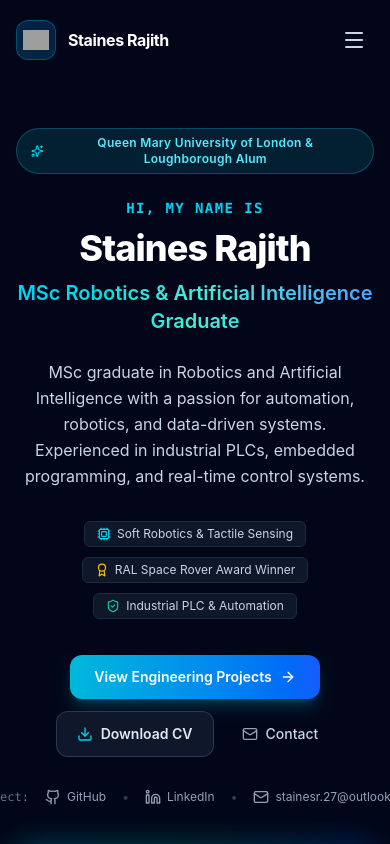
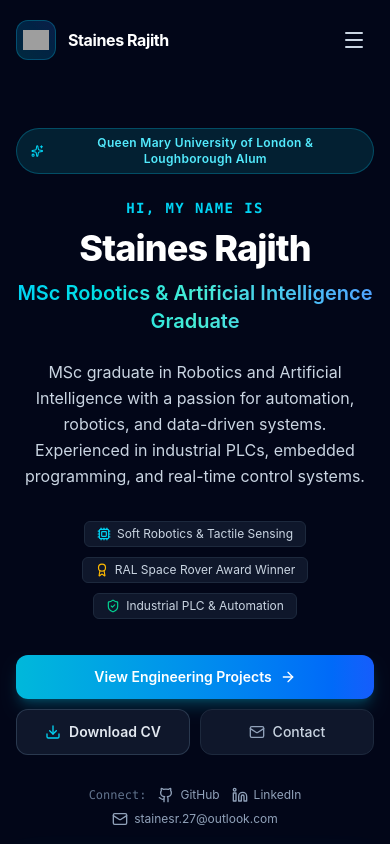
Before and after one commit to Spades2002/My-Website-, a React (Vite) app: page / in a window 390 px wide. Shown: the top 844 px of the page. Built offline with nearby package versions, Linux system fonts and the light colour scheme; grey boxes are pictures that could not be loaded.

Commit message:
fix: improve mobile layout responsiveness
Adjust container constraints and button sizing to prevent horizontal overflow and ensure consistent alignment on smaller screens.

```diff
--- a/src/App.tsx
+++ b/src/App.tsx
@@ -18,12 +18,12 @@ export default function App() {
   const [docsModalOpen, setDocsModalOpen] = useState(false);
 
   return (
-    <div className="min-h-screen bg-slate-950 text-slate-100 flex flex-col font-sans selection:bg-cyan-500 selection:text-white">
+    <div className="min-h-screen bg-slate-950 text-slate-100 flex flex-col font-sans selection:bg-cyan-500 selection:text-white overflow-x-hidden w-full max-w-full">
       {/* Navigation */}
       <Navbar onOpenDocs={() => setDocsModalOpen(true)} />
 
       {/* Main Content Sections */}
-      <main className="flex-1">
+      <main className="flex-1 w-full max-w-full overflow-x-hidden">
         <Hero onOpenDocs={() => setDocsModalOpen(true)} />
         <About />
         <SkillsMatrix />
--- a/src/components/Hero.tsx
+++ b/src/components/Hero.tsx
@@ -58,10 +58,10 @@ export const Hero: React.FC<HeroProps> = ({ onOpenDocs }) => {
             </div>
 
             {/* CTA Buttons */}
-            <div className="flex flex-wrap items-center justify-center lg:justify-start gap-3 pt-3">
+            <div className="flex flex-wrap items-center justify-center lg:justify-start gap-2.5 sm:gap-3 pt-3">
               <a
                 href="#projects"
-                className="inline-flex items-center gap-2 px-6 py-3 rounded-xl bg-gradient-to-r from-cyan-500 to-blue-600 hover:from-cyan-400 hover:to-blue-500 text-white font-semibold text-sm shadow-lg shadow-cyan-500/25 transition-all hover:scale-[1.02] active:scale-95"
+                className="w-full sm:w-auto justify-center inline-flex items-center gap-2 px-5 sm:px-6 py-3 rounded-xl bg-gradient-to-r from-cyan-500 to-blue-600 hover:from-cyan-400 hover:to-blue-500 text-white font-semibold text-sm shadow-lg shadow-cyan-500/25 transition-all hover:scale-[1.02] active:scale-95"
               >
                 <span>View Engineering Projects</span>
                 <ArrowRight className="w-4 h-4" />
@@ -70,7 +70,7 @@ export const Hero: React.FC<HeroProps> = ({ onOpenDocs }) => {
               <a
                 href={PORTFOLIO_DATA.profile.cvUrl}
                 download="Staines_Rajith_CV.pdf"
-                className="inline-flex items-center gap-2 px-5 py-3 rounded-xl bg-slate-900 hover:bg-slate-800 border border-slate-700/80 text-slate-200 font-semibold text-sm transition-all hover:border-cyan-500/50"
+                className="flex-1 sm:flex-initial justify-center inline-flex items-center gap-2 px-4 sm:px-5 py-3 rounded-xl bg-slate-900 hover:bg-slate-800 border border-slate-700/80 text-slate-200 font-semibold text-sm transition-all hover:border-cyan-500/50"
               >
                 <Download className="w-4 h-4 text-cyan-400" />
                 <span>Download CV</span>
@@ -78,42 +78,43 @@ export const Hero: React.FC<HeroProps> = ({ onOpenDocs }) => {
 
               <a
                 href="#contact"
-                className="inline-flex items-center gap-2 px-4 py-3 rounded-xl bg-transparent hover:bg-slate-900 text-slate-300 hover:text-white text-sm font-medium transition-all"
+                className="flex-1 sm:flex-initial justify-center inline-flex items-center gap-2 px-4 py-3 rounded-xl bg-slate-900 sm:bg-transparent hover:bg-slate-900 border border-slate-800 sm:border-transparent text-slate-300 hover:text-white text-sm font-medium transition-all"
               >
                 <Mail className="w-4 h-4 text-slate-400" />
                 <span>Contact</span>
               </a>
             </div>
 
-            {/* Social Links Row */}
-            <div className="flex items-center justify-center lg:justify-start gap-4 pt-2 text-slate-400 text-xs">
+            {/* Social Links Row (Mobile-safe flex wrap) */}
+            <div className="flex flex-wrap items-center justify-center lg:justify-start gap-x-3 gap-y-2 pt-2 text-slate-400 text-xs max-w-full">
               <span className="font-mono text-slate-500">Connect:</span>
               <a
                 href={PORTFOLIO_DATA.profile.githubUrl}
                 target="_blank"
                 rel="noopener noreferrer"
-                className="hover:text-cyan-400 flex items-center gap-1.5 transition-colors"
+                className="hover:text-cyan-400 inline-flex items-center gap-1.5 transition-colors"
               >
                 <Github className="w-4 h-4" />
                 <span>GitHub</span>
               </a>
-              <span className="text-slate-700">•</span>
+              <span className="text-slate-700 hidden sm:inline">•</span>
               <a
                 href={PORTFOLIO_DATA.profile.linkedinUrl}
                 target="_blank"
                 rel="noopener noreferrer"
-                className="hover:text-cyan-400 flex items-center gap-1.5 transition-colors"
+                className="hover:text-cyan-400 inline-flex items-center gap-1.5 transition-colors"
               >
                 <Linkedin className="w-4 h-4" />
                 <span>LinkedIn</span>
               </a>
-              <span className="text-slate-700">•</span>
+              <span className="text-slate-700 hidden sm:inline">•</span>
               <a
                 href={`mailto:${PORTFOLIO_DATA.profile.email}`}
-                className="hover:text-cyan-400 flex items-center gap-1.5 transition-colors"
+                className="hover:text-cyan-400 inline-flex items-center gap-1.5 transition-colors truncate max-w-[200px] sm:max-w-none"
+                title={PORTFOLIO_DATA.profile.email}
               >
-                <Mail className="w-4 h-4" />
-                <span>{PORTFOLIO_DATA.profile.email}</span>
+                <Mail className="w-4 h-4 shrink-0" />
+                <span className="truncate">{PORTFOLIO_DATA.profile.email}</span>
               </a>
             </div>
           </div>
```
Also changed, not shown: .aistudio/artifacts/brain/ea22c307-520c-4ac7-a206-9cf205699451/.tempmediaStorage/media_1792686241077_0896dde4.png (added), public/assets/aistudio/image_cb81af2a.png (added).
